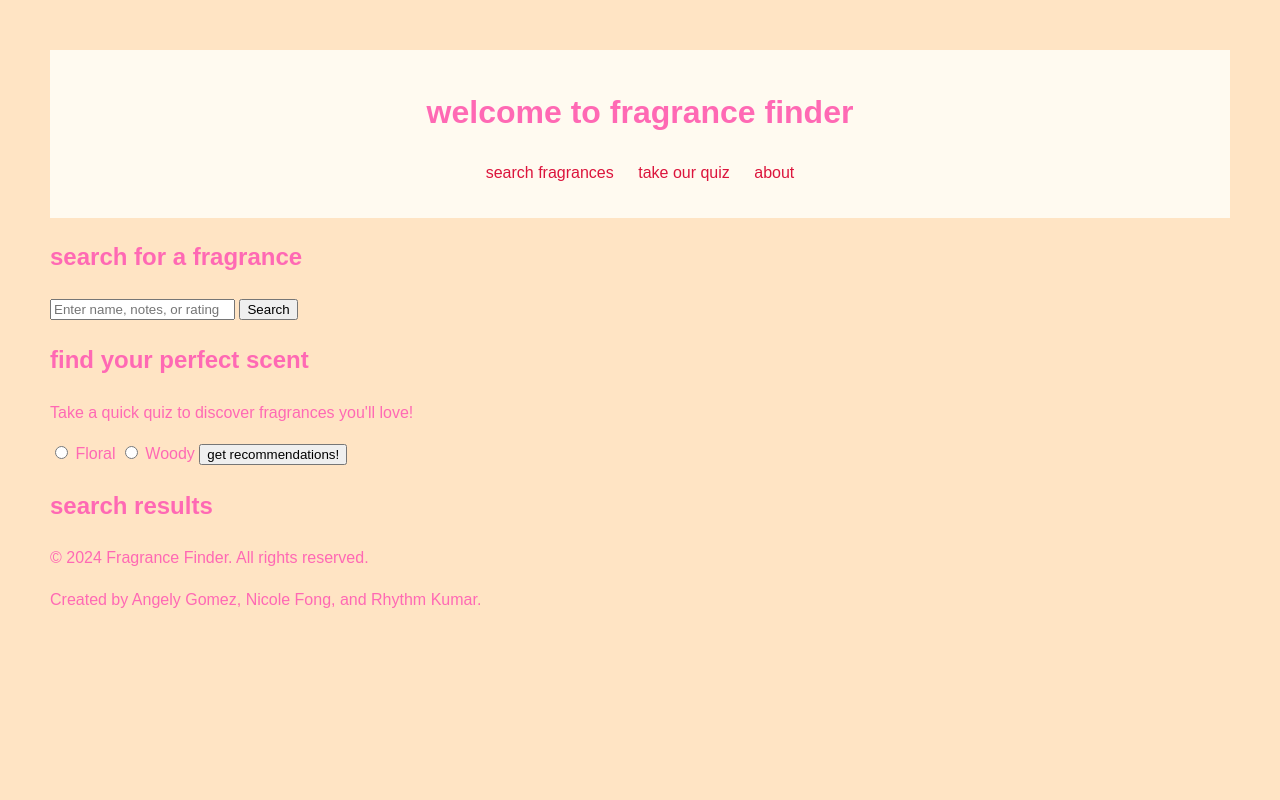
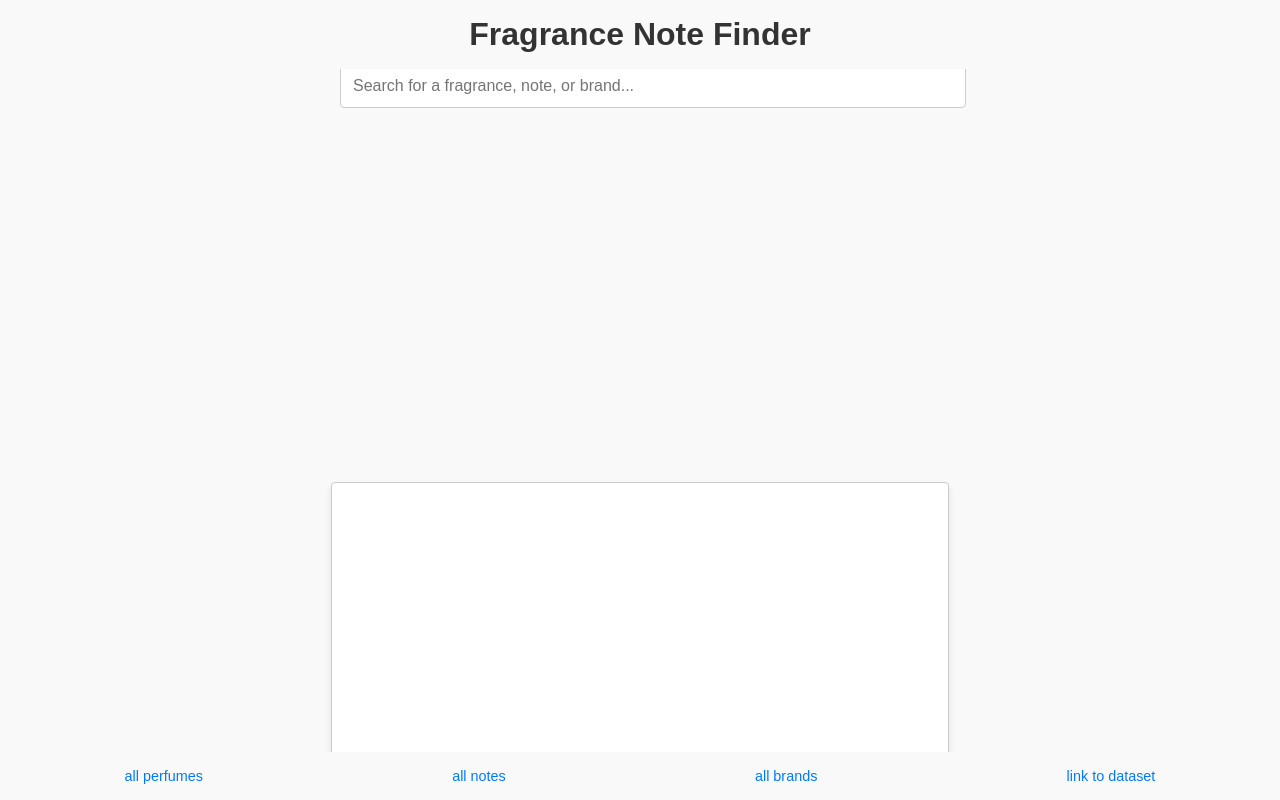
Before and after one commit to tirameeso/dsaproject3, a plain HTML site: page frontend/index.html in a window 1280 px wide. Drawn offline with Linux system fonts and the light colour scheme.

Commit message:
updated frontend stuff, made list of perfumes for data stuff

```diff
--- a/frontend/index.html
+++ b/frontend/index.html
@@ -3,59 +3,37 @@
 <head>
     <meta charset="UTF-8">
     <meta name="viewport" content="width=device-width, initial-scale=1.0">
-    <meta name="description" content="Find your perfect fragrance based on notes and ratings.">
-    <title>Fragrance Finder</title>
-    <link rel="stylesheet" href="style.css"> <!-- Link to your CSS file -->
+    <title>Fragrance Note Finder</title>
+    <link rel="stylesheet" href="style.css">
 </head>
 <body>
-    <header>
-        <h1>welcome to fragrance finder</h1>
-        <nav>
-            <ul>
-                <li><a href="#search">search fragrances</a></li>
-                <li><a href="#quiz">take our quiz</a></li>
-                <li><a href="#about">about</a></li>
+    <div class="container">
+        <!-- Title -->
+        <header>
+            <h1>Fragrance Note Finder</h1>
+        </header>
+
+        <!-- Search Bar -->
+        <div class="search-bar">
+            <input type="text" id="search-input" placeholder="Search for a fragrance, note, or brand...">
+        </div>
+
+        <!-- Scrollable Results Section -->
+        <div class="results-container">
+            <ul id="results-list">
+                <!-- Dynamic results will appear here -->
             </ul>
-        </nav>
-    </header>
-    <main>
-        <!-- Placeholder for the search functionality -->
-        <section id="search">
-            <h2>search for a fragrance</h2>
-            <form id="search-form">
-                <input type="text" id="search-input" placeholder="Enter name, notes, or rating">
-                <button type="submit">Search</button>
-            </form>
-        </section>
+        </div>
 
-        <!-- Placeholder for the quiz functionality -->
-        <section id="quiz">
-            <h2>find your perfect scent</h2>
-            <p>Take a quick quiz to discover fragrances you'll love!</p>
-            <form id="quiz-form">
-                <label for="question1-floral">
-                <input type="radio" name="scent" value="floral" id="question1-floral"> Floral
-            </label>
-                <label for="question1-woody">
-                <input type="radio" name="scent" value="woody" id="question1-woody"> Woody
-            </label>
-    <button type="submit">get recommendations!</button>
-</form>
+        <!-- Footer Links -->
+        <footer>
+            <a href="#all-perfumes">all perfumes</a>
+            <a href="#all-notes">all notes</a>
+            <a href="#all-brands">all brands</a>
+            <a href="#dataset">link to dataset</a>
+        </footer>
+    </div>
 
-        </section>
-
-        <!-- Placeholder for results -->
-        <section id="results">
-            <h2>search results</h2>
-            <div id="results-container">
-                <!-- Dynamically populated with JavaScript -->
-            </div>
-        </section>
-    </main>
-    <footer>
-        <p>© 2024 Fragrance Finder. All rights reserved.</p>
-        <p> Created by Angely Gomez, Nicole Fong, and Rhythm Kumar. </p>
-    </footer>
-    <script src="script.js"></script> <!-- Link to your JavaScript file -->
+    <script src="script.js"></script>
 </body>
 </html>
--- a/frontend/script.js
+++ b/frontend/script.js
@@ -1,9 +1,44 @@
-// script.js
+// Sample data (replace with API or backend integration when done!)
+const sampleData = [
+    "Floral Bliss - Notes: floral, citrus",
+    "Woody Wonder - Notes: woody, spicy",
+    "Citrus Spark - Notes: citrus, fresh",
+    "Ocean Breeze - Notes: marine, fresh",
+    "Vanilla Dream - Notes: vanilla, musk",
+    "Amber Glow - Notes: amber, warm spicy",
+    "Patchouli Essence - Notes: patchouli, earthy",
+    "Rose Garden - Notes: floral, rose",
+];
 
-// Log a message to the console
-console.log("JavaScript is connected and working!");
+// Elements
+const searchInput = document.getElementById("search-input");
+const resultsList = document.getElementById("results-list");
 
-// Add a basic interaction
-document.addEventListener("DOMContentLoaded", () => {
-    console.log("DOM fully loaded and parsed");
+// Function to filter and display results
+function displayResults(query) {
+    // Clear current results
+    resultsList.innerHTML = "";
+
+    // Filter data
+    const filteredData = sampleData.filter(item =>
+        item.toLowerCase().includes(query.toLowerCase())
+    );
+
+    // Display results
+    if (filteredData.length > 0) {
+        filteredData.forEach(item => {
+            const listItem = document.createElement("li");
+            listItem.textContent = item;
+            resultsList.appendChild(listItem);
+        });
+    } else {
+        const noResultItem = document.createElement("li");
+        noResultItem.textContent = "No results found.";
+        resultsList.appendChild(noResultItem);
+    }
+}
+// Event Listener for Search Input
+searchInput.addEventListener("input", (e) => {
+    const query = e.target.value;
+    displayResults(query);
 });
--- a/frontend/style.css
+++ b/frontend/style.css
@@ -1,28 +1,101 @@
+/* Reset and Base Styles */
 body {
+    margin: 0;
     font-family: Arial, sans-serif;
+    background-color: #f9f9f9;
+    color: #333;
+}
+
+/* Container Styling */
+.container {
+    display: flex;
+    flex-direction: column;
+    justify-content: space-between;
+    align-items: center;
+    height: 100vh; /* Full viewport height */
+    padding: 0 1rem;
+}
+
+/* Title Styling */
+header {
+    width: 100%;
+    text-align: center;
+    position: fixed; /* Stick at the top */
+    top: 0;
+    background-color: #f9f9f9;
+    z-index: 10;
+    padding: 1rem 0;
+}
+
+header h1 {
     margin: 0;
-    background-color: bisque;
-    padding: 50px;
-    color: hotpink;
-    line-height: 1.6;
+    font-size: 2rem;
 }
-header {
-    background: floralwhite;
+
+/* Search Bar Styling */
+.search-bar {
+    width: 100%;
+    max-width: 600px;
+    margin-top: 4rem; /* Push it below the fixed title */
+}
+
+.search-bar input {
+    width: 100%;
+    padding: 0.75rem;
+    font-size: 1rem;
+    border: 1px solid #ccc;
+    border-radius: 4px;
+}
+
+/* Results Container */
+.results-container {
+    width: 100%;
+    max-width: 600px;
+    height: 300px;
+    overflow-y: scroll; /* Always show the scroll bar */
+    border: 1px solid #ccc;
+    border-radius: 4px;
+    padding: 0.5rem;
+    box-shadow: 0 4px 6px rgba(0, 0, 0, 0.1);
+    background-color: #fff;
+    margin-top: 1rem;
+}
+
+/* Results List */
+.results-container ul {
+    list-style: none;
+    padding: 0;
+    margin: 0;
+}
+
+.results-container li {
+    padding: 0.5rem;
+    border-bottom: 1px solid #eaeaea;
+}
+
+.results-container li:last-child {
+    border-bottom: none;
+}
+
+/* Footer Links */
+footer {
+    width: 100%;
+    position: fixed; /* Stick at the bottom */
+    bottom: 0;
+    background-color: #f9f9f9;
     padding: 1rem 0;
     text-align: center;
+    display: flex;
+    justify-content: space-around; /* Space out links */
+    z-index: 10;
 }
-nav ul {
-    list-style: none;
-    padding: 0;
+
+footer a {
+    text-decoration: none;
+    color: #007bff;
+    font-size: 0.9rem;
 }
-nav ul li {
-    display: inline;
-    margin: 0 10px;
+
+footer a:hover {
+    text-decoration: underline;
 }
-nav ul li a {
-    text-decoration: none;
-    color: crimson;
-}
-form {
-    margin-top: 1rem;
-}
```
Also changed, not shown: 2 other files.
